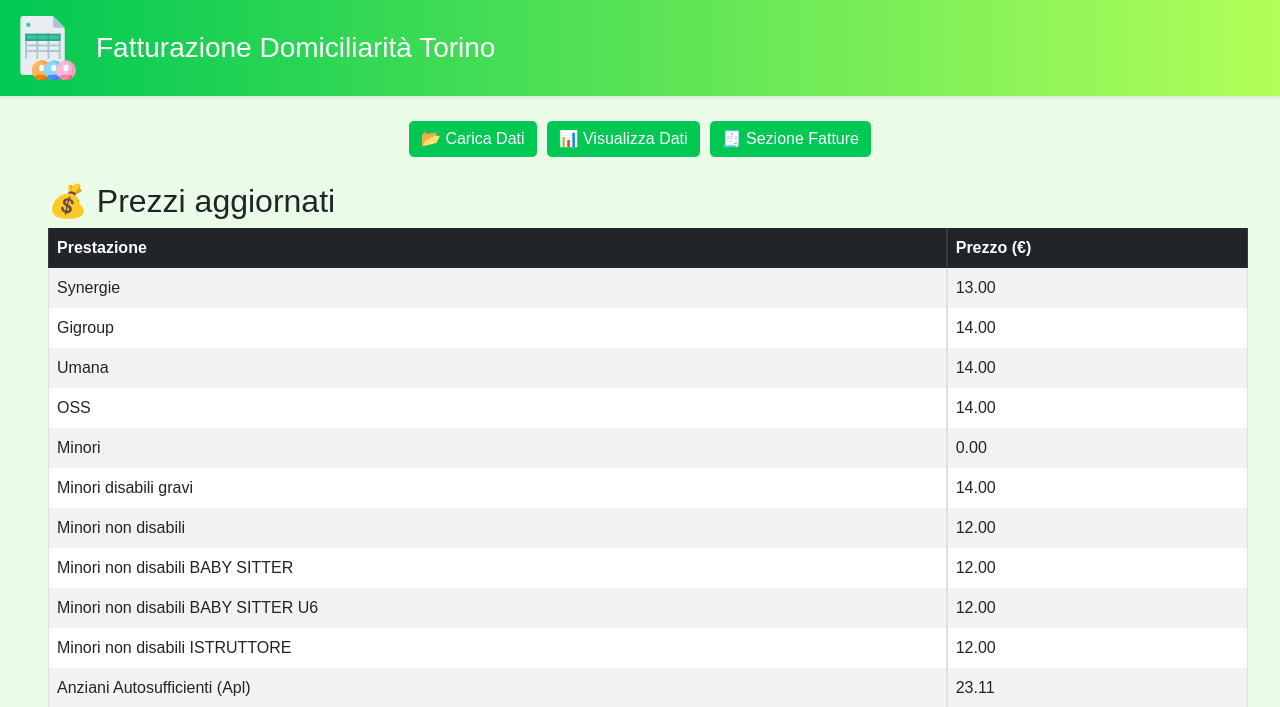
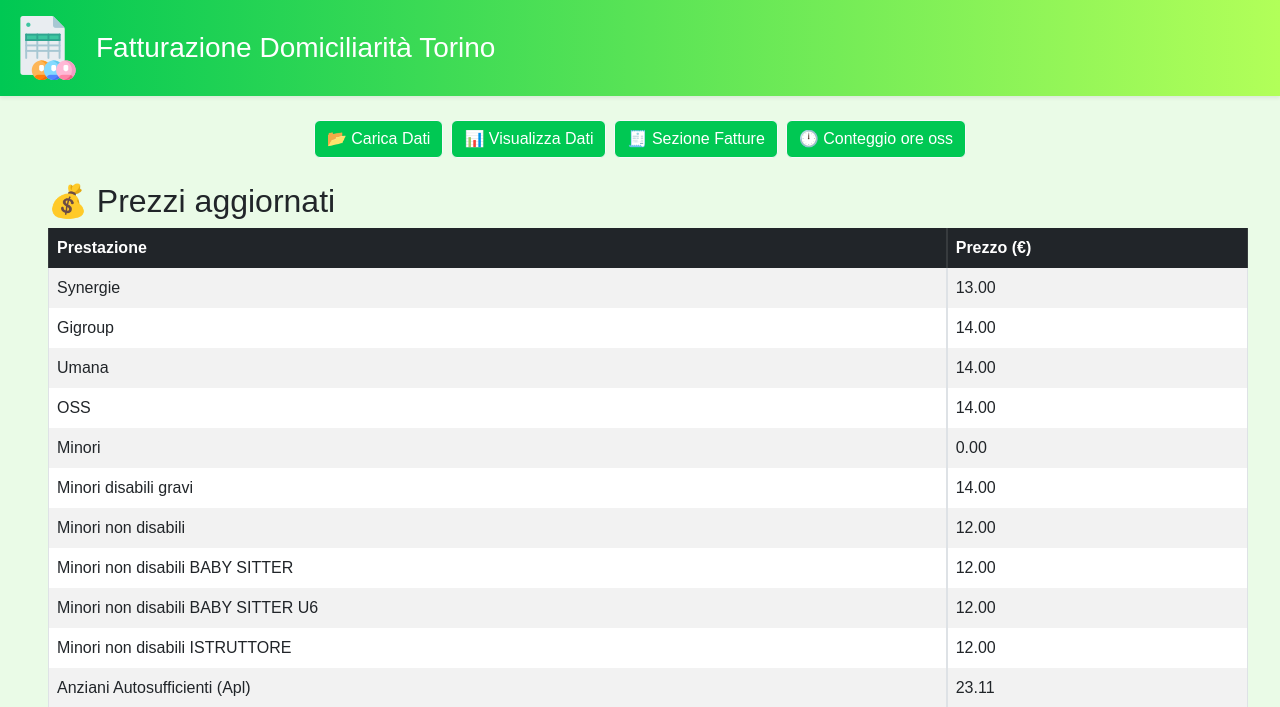
Before and after one commit to viktory2311/WebappFatturazioneSmart, a Django app: page / in a window 1280 px wide. Shown: the top 707 px of the page. Run offline with Django 5.2, Linux system fonts and the light colour scheme; data comes from the database, SQL or seed files in the repository; both versions use the stored data as it was after the commit; some libraries are stand-ins or nearby versions; some web fonts are replaced.

Commit message:
- modificato ancora e aggiuntuo campo per leggere meglio il codicefiscale(perche caambiano sempre header) - modificato codice relativo al distretto perche prima facevo confusione con le variabili

```diff
--- a/TestConDjango/WebappFatturazioneSmart/fatturazione/static/script.js
+++ b/TestConDjango/WebappFatturazioneSmart/fatturazione/static/script.js
@@ -102,6 +102,7 @@ window.onload = () => {
             setupDropArea('fileInput-umana', 'umana');
             setupDropArea('fileInput-synergie', 'synergie');
             setupDropArea('fileInput-gigroup', 'gigroup');
+            setupDropArea('fileInput-ore_oss', 'ore_oss');
 
 }
 function setupDropArea(fileInputId, source) {
@@ -255,12 +256,13 @@ function loadFile(source) {
           let sheet = workbook.Sheets[sheetName];
           jsonData = XLSX.utils.sheet_to_json(sheet, { range: 5 });
       console.log("Aggiunto file synergie 😂");
+      }else if(source === "ore_oss"){
+          jsonData = XLSX.utils.sheet_to_json(sheet, { defval: "" });
       }else{
           jsonData = XLSX.utils.sheet_to_json(sheet, { defval: "" });
       }
       console.log("✅ File letto:", file.name);
       console.log("📦 Dati estratti:", jsonData.slice(0, 2));
-      if(source ==="umana"){console.log("SI");}
       console.log("🔁 Passaggio a processData con source:", source);
       processData(jsonData, source);
     };
@@ -275,6 +277,7 @@ function loadFile(source) {
 let allData = [];
 let ossData = [];
 let visualizedData =[];
+let dati_ore_oss = [];
 // Funzione che processa i dati a seconda della fonte
 async function processData(data, source) {
   console.log("😁😁 Valore di Source: ",source);
@@ -399,7 +402,7 @@ async function processData(data, source) {
         buonoservizio: row["BUONO SERVIZIO"] || row["ORE BUONO SERVIZIO"] || 0,
         tariffa: row["TARIFFA"] || 0,
         "Indirizzo Cliente": row["Descrizione circoscrizione"] || "",
-        "Codice Fiscale Cliente": row["CODICE FISCALE"] || "",
+        "Codice Fiscale Cliente": row["CODICE FISCALE"] || row["CODICE FISCALE BADATO"] || row["Codice fiscale"]|| "",
         descrizionetipologia: row["Descrizione tipologia"] || "",
         "Data di Nascita Cliente": row["Data di nascita beneficiario"] || "",
         periodo_documento: row["Periodo documento"] || "Periodo non specificato",
@@ -679,12 +682,46 @@ async function processData(data, source) {
       if (confirm(`Hai caricato il file ${source}. Vuoi aprire la pagina dati ora?`)) {
         showPage('dati');
       }
-    }
+    }else if (source === "ore_oss") {
+
+    dati_ore_oss = data.map(row => ({
+      ORE_TOTALI: row["Ore"] || ""
+    }));
+
+    console.log("✅ ore_oss processato:", dati_ore_oss.slice(0, 2));
+
+    const btn = document.getElementById("btnStampa-ore_oss");
+    if (btn) btn.disabled = dati_ore_oss.length === 0;
+
+    return; // importantissimo: evita di far proseguire logiche di altri source
+  }
 
   } catch (err) {
     console.error("❌ Errore nel caricamento/salvataggio:", err);
   }
 }
+
+function exportOreOssExcel() {
+  if (!dati_ore_oss || dati_ore_oss.length === 0) {
+    alert("Prima carica un file ore_oss");
+    return;
+  }
+
+  dati_ore_oss.forEach((row) => {
+  let valore = (row["ORE_TOTALI"] ?? "").toString();
+  valore = valore.replace(",", ".");
+  numero = parseFloat(valore.match(/\d+(\.\d+)?/)?.[0]);
+  row["ORE_TOTALI"] = numero || 0;
+  });
+
+
+  const ws = XLSX.utils.json_to_sheet(dati_ore_oss);
+  const wb = XLSX.utils.book_new();
+  XLSX.utils.book_append_sheet(wb, ws, "ore_oss");
+
+  XLSX.writeFile(wb, "ore_oss.xlsx");
+}
+
 //Funzione per gestire APL Source
 function deriveAPL(source) {
   const s = source.toLowerCase();
--- a/TestConDjango/WebappFatturazioneSmart/fatturazione/templates/index.html
+++ b/TestConDjango/WebappFatturazioneSmart/fatturazione/templates/index.html
@@ -20,6 +20,7 @@
     <button class="btn btn-outline-light nav-btn" onclick="setActive(this,'upload')">📂 Carica Dati</button>
     <button class="btn btn-outline-light nav-btn" onclick="setActive(this, 'dati')">📊 Visualizza Dati</button>
     <button class="btn btn-outline-light nav-btn" onclick="setActive(this, 'fatture')">🧾 Sezione Fatture</button>
+    <button class="btn btn-outline-light nav-btn" onclick="setActive(this, 'ore_oss')">🕛 Conteggio ore oss</button>
   </nav>
 
   <main class="container-fluid px-5">
@@ -273,9 +274,23 @@
     <!-- Bottone per esportare Excel -->
     <button class="btn btn-warning mt-3 mb-3" onclick="exportExcel()">📊 Esporta Excel</button>
   </div>
+<!-- SEZIONE Conteggio ore oss -->
+  <div id="ore_oss" class="page">
+    <div class="mb-4">
+          <h2>Carica File per contare ore oss</h2>
+          <div class="border border-2 border-primary rounded p-5 text-center bg-light" style="cursor:pointer;">
+            <div class="text-secondary">Trascina qui il file excell oppure <span class="text-primary fw-bold">clicca per selezionare</span></div>
+            <input type="file" id="fileInput-ore_oss" class="form-control d-none">
+          </div>
+          <button class="btn btn-primary mt-2" onclick="loadFile('ore_oss')">Carica</button>
+          <button class="btn btn-success mt-2 ms-2" id="btnStampa-ore_oss" onclick="exportOreOssExcel()" disabled>
+            Stampa Excel
+          </button>
+          <p class="mt-2 text-muted">Inserisci file ore_oss</p>
+        </div>
+  </div>
 
-
-  </main>
+</main>
 <div class="modal fade" id="loadingModal" tabindex="-1" aria-hidden="true">
   <div class="modal-dialog modal-dialog-centered">
     <div class="modal-content text-center p-4">
--- a/TestConDjango/WebappFatturazioneSmart/fatturazione/views.py
+++ b/TestConDjango/WebappFatturazioneSmart/fatturazione/views.py
@@ -244,21 +244,23 @@ def salva_dati(request):
             distretto_value = ""
 
             try:
-                distretto = int(distretto)
+                distretto_int = int(distretto)
             except(ValueError,TypeError):
-                distretto = None
+                distretto_int = None
 
-            if distretto in (6, 7):
+            if distretto_int in (6, 7):
                 distretto_value = "Nord Est"
                 defaults["distretto_nord_est"] = ore
-            elif distretto in (4, 5):
+            elif distretto_int in (4, 5):
                 distretto_value = "Nord Ovest"
                 defaults["nord_ovest"] = ore
-            elif distretto == 2:
+            elif distretto_int == 2:
                 distretto_value = "Sud Ovest"
                 defaults["sud_ovest"] = ore
             else:
+                #print(f"Valore distretto:{distretto} and ore:{ore}")
                 if distretto and ore not in (None, "", 0):
+
                     d = distretto.lower()
                     if "nord ovest" in d:
                         distretto_value = "Nord Ovest"
```
Also changed, not shown: TestConDjango/WebappFatturazioneSmart/db.sqlite3.
